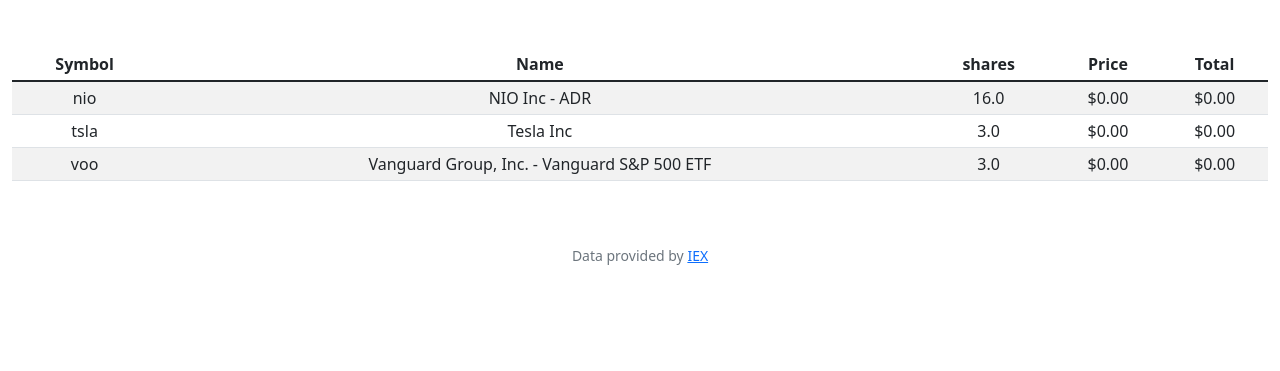
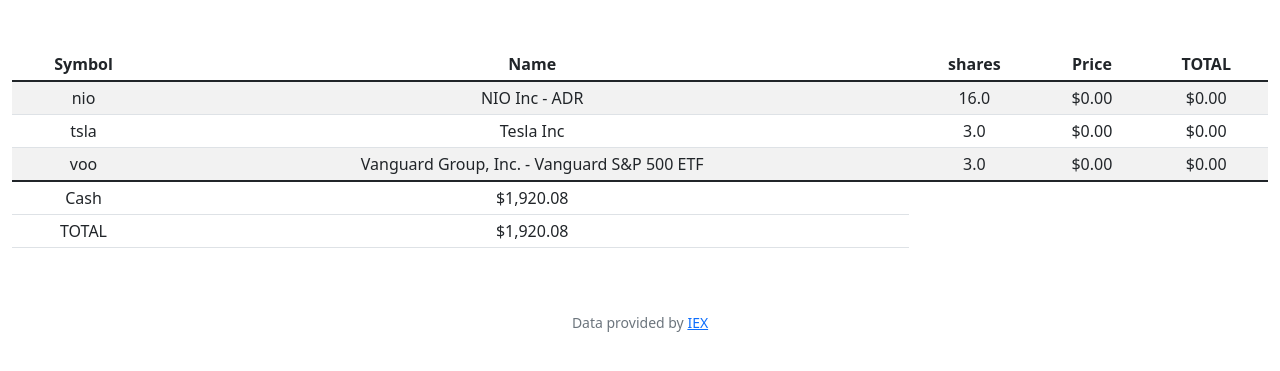
Before and after one commit to JC4github/cs50, a Flask app: page / in a window 1280 px wide. Shown: the part 76-447 px from the top of the page. Run offline with Flask 2, Linux system fonts and the light colour scheme; a user stored in the database is signed in; data comes from the database, SQL or seed files in the repository; data that the repository does not hold is empty; some libraries are stand-ins or nearby versions.

Commit message:
Fri, Apr 22, 2022, 1:06 AM +00:00

```diff
--- a/finance/app.py
+++ b/finance/app.py
@@ -45,13 +45,15 @@ def after_request(response):
 def index():
     """Show portfolio of stocks"""
     stocks = db.execute("SELECT symbol, name, SUM(shares), price, total FROM stocks WHERE user_id = ? GROUP BY symbol ORDER BY date", session["user_id"])
-    print(stocks)
+    sumbalance = 0
     for stock in stocks:
         result = lookup(stock["symbol"])
         stock["price"] = result["price"]
         stock["total"] = result["price"] * stock["SUM(shares)"]
-
-    return render_template("index.html", stocks=stocks)
+        sumbalance = sumbalance + stock["total"]
+    cash = db.execute("SELECT cash FROM users WHERE id = ?", session["user_id"])
+    sumbalance = sumbalance + cash[0]["cash"]
+    return render_template("index.html", stocks=stocks, cash=cash, sumbalance=sumbalance)
 
 
 @app.route("/buy", methods=["GET", "POST"])
--- a/finance/templates/index.html
+++ b/finance/templates/index.html
@@ -12,7 +12,7 @@
             <th scope="col">Name</th>
             <th scope="col">shares</th>
             <th scope="col">Price</th>
-            <th scope="col">Total</th>
+            <th scope="col">TOTAL</th>
         </tr>
     </thead>
     <tbody>
@@ -26,5 +26,15 @@
             </tr>
         {% endfor %}
     </tbody>
+    <tfoot>
+        <tr>
+            <td>Cash</td>
+            <td>{{ cash[0]["cash"] | usd}}</td>
+        </tr>
+        <tr>
+            <td>TOTAL</td>
+            <td>{{ sumbalance | usd}}</td>
+        </tr>
+    </tfoot>
 </table>
 {% endblock %}
```
